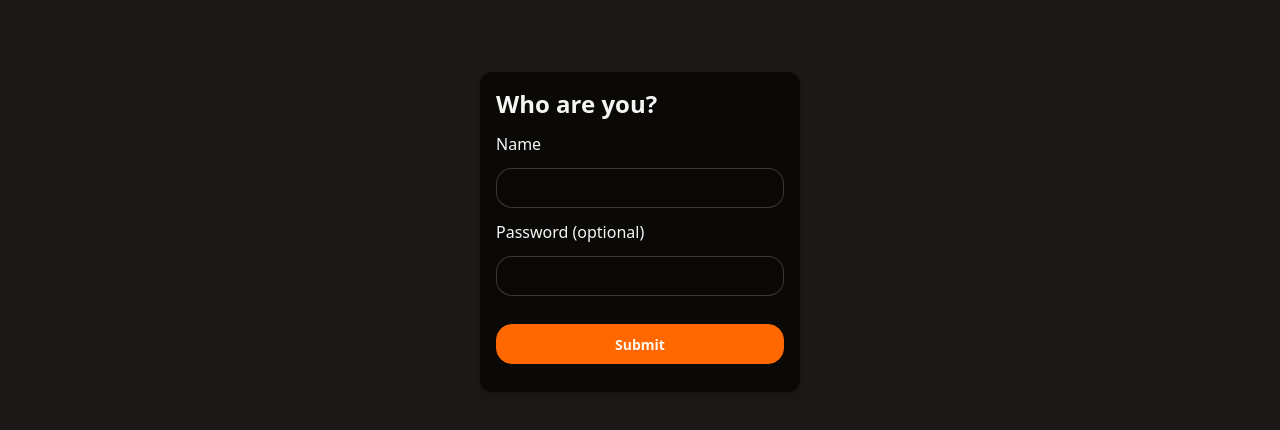
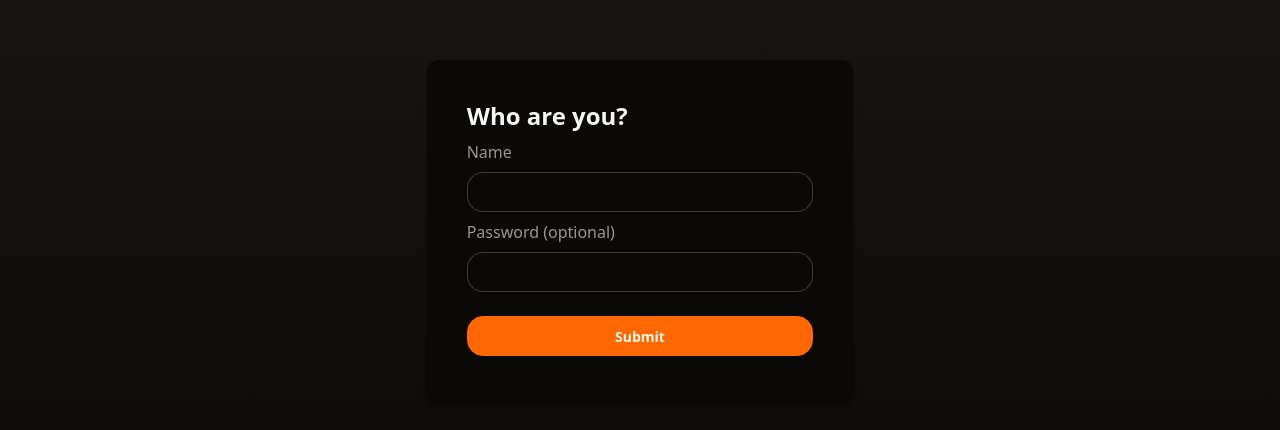
Before and after one commit to AdithaD/party-time, a SvelteKit app: page /event/1/login in a window 1280 px wide. Shown: the part 168-598 px from the top of the page. Built offline with nearby package versions, Linux system fonts and the light colour scheme; no server answers.

Commit message:
beautified login page

```diff
--- a/src/routes/event/[uuid]/login/+page.svelte
+++ b/src/routes/event/[uuid]/login/+page.svelte
@@ -2,12 +2,12 @@
 	let { form } = $props();
 </script>
 
-<div class="flex h-screen items-center justify-center">
-	<form method="POST" class="flex w-1/4 flex-col gap-3 rounded-xl bg-base-100 p-4 shadow-md">
+<div class="flex h-screen items-center justify-center bg-gradient-to-t from-base-100 to-base-200">
+	<form method="POST" class="flex w-1/3 flex-col gap-2 rounded-xl bg-base-100 p-10 shadow-md">
 		<h1 class="text-2xl font-bold">Who are you?</h1>
-		<label for="name">Name</label>
+		<label class="label" for="name">Name</label>
 		<input id="name" name="name" class="input w-full" />
-		<label for="password">Password (optional)</label>
+		<label class="label" for="password">Password (optional)</label>
 		<input name="password" type="password" class="input mb-4 w-full" />
 		<button class="btn btn-primary">Submit</button>
 		<p>{form?.message}</p>
```
